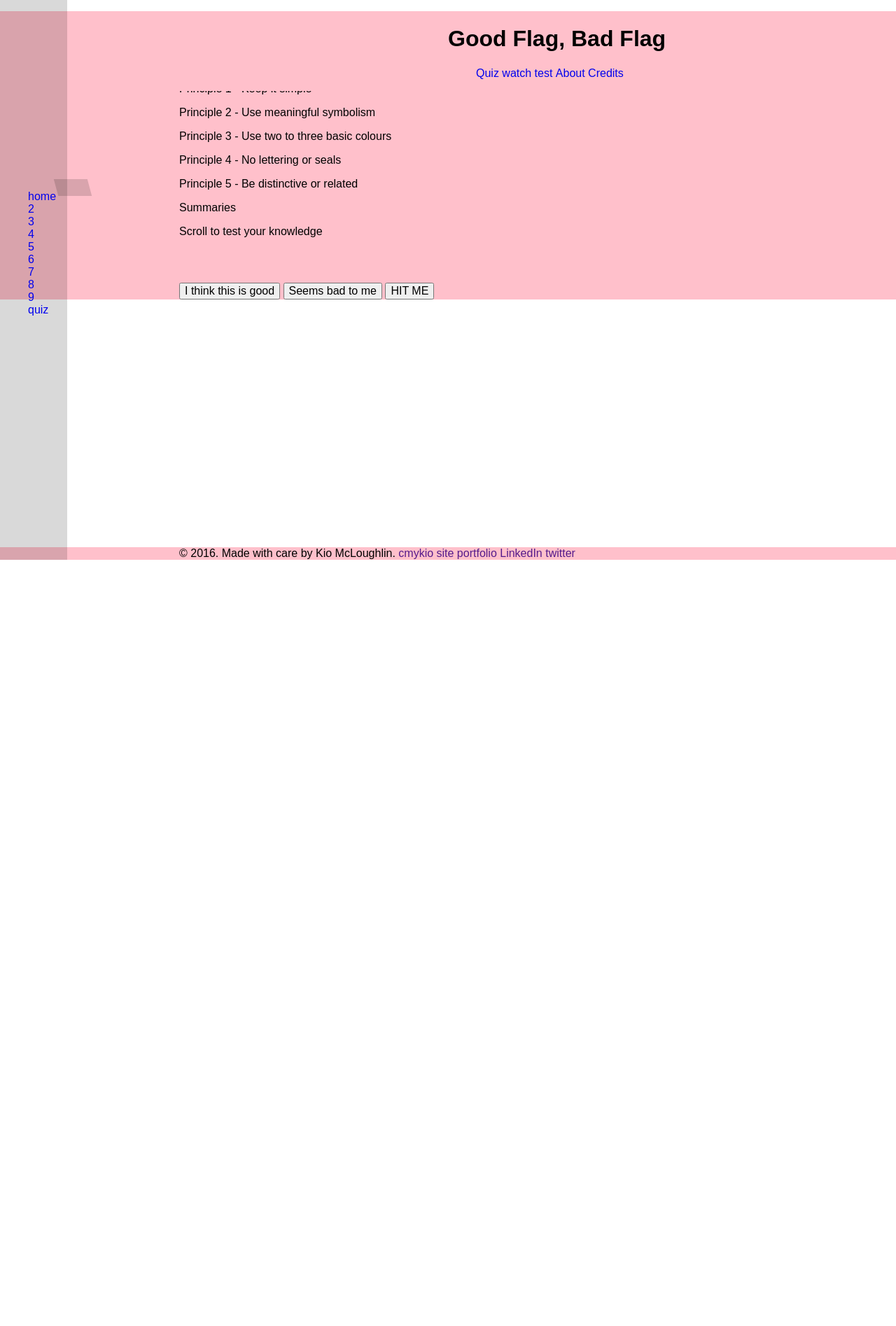
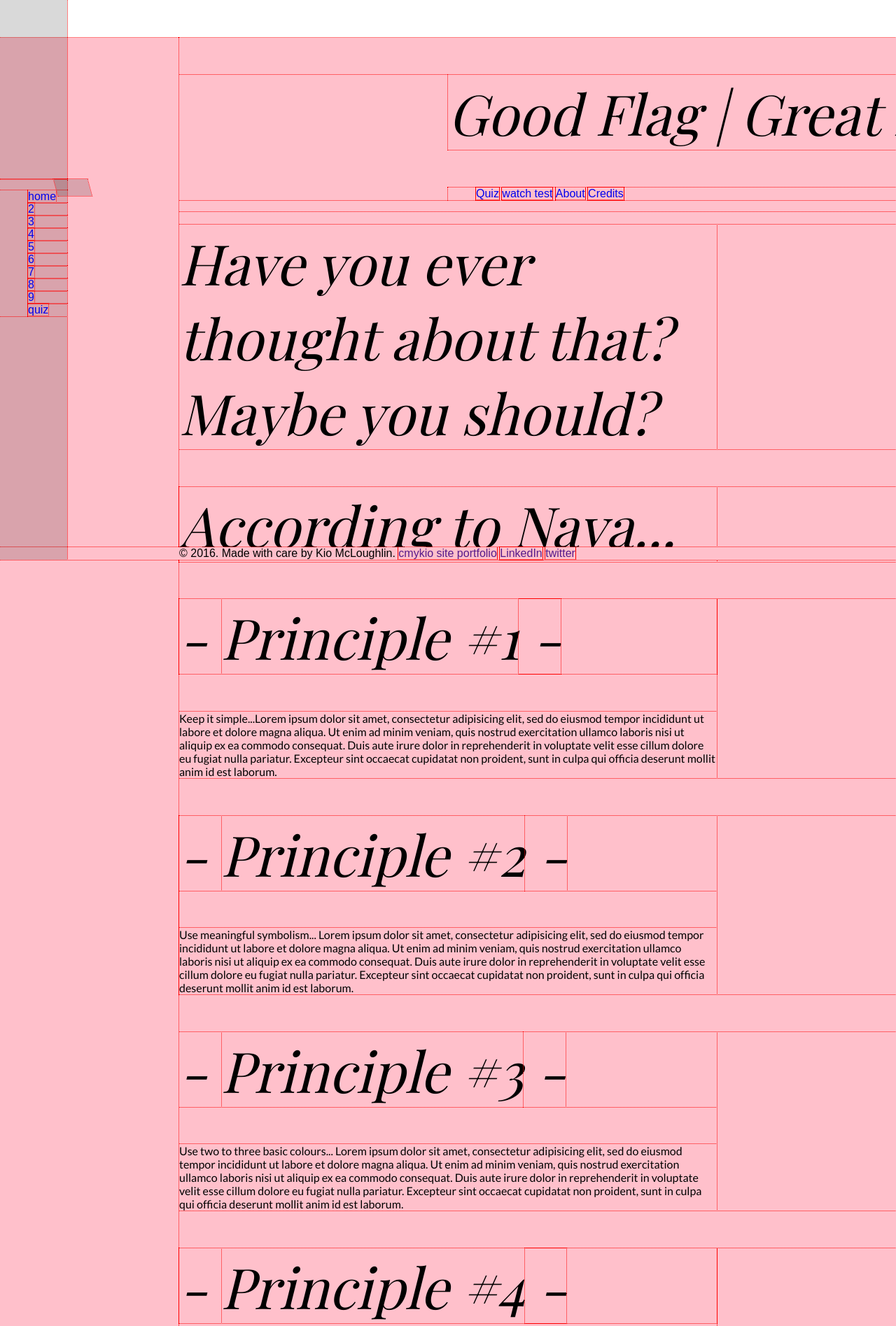
Before and after one commit to cmykio/fewd29kio, a plain HTML site: page index.html in a window 1280 px wide. Shown: the top 1895 px of the page at 70% size. Before the commit the page ends 908 px from the top, so only its background shows below. Drawn offline with nearby package versions, Linux system fonts and the light colour scheme; a script that the page names is missing; a web font is replaced by a local one.

Commit message:
Fonts & new text added, layout experiments
Added Google fonts and testing heading and paragraph text styling

Layout adjustments and experiments

```diff
--- a/css/main.css
+++ b/css/main.css
@@ -16,6 +16,8 @@ Author: Kio McLoughlin
 
 * {
      box-sizing: border-box;
+     outline: 1px dotted red;
+
 }
 
 /******************************************
@@ -45,9 +47,17 @@ Author: Kio McLoughlin
           z-index: 11;
      }
 
-     .site-header h1 {
+     h1 {
+          font-family: 'Playfair Display';
+          font-style: italic;
+          font-weight: 400;
+          font-size: 5em;
+     }
 
+     p {
+          font-family: 'lato';
      }
+
 
      a {
           text-decoration: none;
@@ -111,6 +121,10 @@ Author: Kio McLoughlin
      .panel {
           display: block;
           height: 100%;
+     }
+
+     .paneltext {
+          margin-right: 25%;
      }
 
      .object-fit_scale-down {
--- a/index.html
+++ b/index.html
@@ -9,6 +9,8 @@
 		<!-- Placeholder title -->
 		<title>Flag Design</title>
 
+		<link href='https://fonts.googleapis.com/css?family=Playfair+Display:400,400italic,700,700italic' rel='stylesheet' type='text/css'>
+		<link href='https://fonts.googleapis.com/css?family=Lato:400,300,700' rel='stylesheet' type='text/css'>
 
 		<link rel="stylesheet" href="css/normalize.css">
 		<link rel="stylesheet" href="css/main.css">
@@ -18,7 +20,7 @@
 			<header class="site-header">
 
 				<nav class="site-nav">
-				<h1>Good Flag, Bad Flag</h1>
+				<h1>Good Flag | Great Flag?</h1>
 					<ul>
 						<li><a class="fullnav" href="#trigger10">Quiz</a></li>
 						<li><a href="watch.html" class="home-featured-link">watch test</a></li>
@@ -81,63 +83,93 @@
 					and the sentences should stay in position while scrolling to the next screen becoming available
 					Screen 1, on load-->
 					<section id="trigger1" class="panel">
-						<div id="pin1">
-							<p>what makes a good flag?</p>
+						<div id="pin1" class="paneltext">
+							<h1>what makes a good flag?</h1>
 						</div>
 					</section>
 
 					<!-- Screen2 -->
 					<section id="trigger2" class="panel">
-						<div id="pin2">
-							<p>Have you ever thought about that? Maybe you should?</p>
+						<div id="pin2" class="paneltext">
+							<h1>Have you ever thought about that? Maybe you should?</h1>
 						</div>
 					</section>
 
 					<!-- Screen 3 -->
 					<section id="trigger3" class="panel">
-						<div id="pin3">
-							<p>According to Nava...</p>
+						<div id="pin3" class="paneltext">
+							<h1>According to Nava...</h1>
 						</div>
 					</section>
 
 					<!-- Screen 4 -->
 					<section id="trigger4" class="panel">
-						<div id="pin4">
-							<p>Principle 1 - Keep it simple</p>
+						<div id="pin4" class="paneltext">
+							<h1><span> - </span>Principle #1<span> - </span></h1>
+							<p> Keep it simple...Lorem ipsum dolor sit amet, consectetur adipisicing elit, sed do eiusmod
+							tempor incididunt ut labore et dolore magna aliqua. Ut enim ad minim veniam,
+							quis nostrud exercitation ullamco laboris nisi ut aliquip ex ea commodo
+							consequat. Duis aute irure dolor in reprehenderit in voluptate velit esse
+							cillum dolore eu fugiat nulla pariatur. Excepteur sint occaecat cupidatat non
+							proident, sunt in culpa qui officia deserunt mollit anim id est laborum.</p>
 						</div>
 					</section>
 
 					<!-- Screen 5 -->
 					<section id="trigger5" class="panel">
-						<div id="pin5">
-							<p>Principle 2 - Use meaningful symbolism</p>
+						<div id="pin5" class="paneltext">
+							<h1><span> - </span>Principle #2<span> - </span></h1>
+							<p>Use meaningful symbolism... Lorem ipsum dolor sit amet, consectetur adipisicing elit, sed do eiusmod
+							tempor incididunt ut labore et dolore magna aliqua. Ut enim ad minim veniam,
+							quis nostrud exercitation ullamco laboris nisi ut aliquip ex ea commodo
+							consequat. Duis aute irure dolor in reprehenderit in voluptate velit esse
+							cillum dolore eu fugiat nulla pariatur. Excepteur sint occaecat cupidatat non
+							proident, sunt in culpa qui officia deserunt mollit anim id est laborum.</p>
 						</div>
 					</section>
 
 					<!-- Screen 6 -->
 					<section id="trigger6" class="panel">
-						<div id="pin6">
-							<p>Principle 3 - Use two to three basic colours</p>
+						<div id="pin6" class="paneltext">
+							<h1><span> - </span>Principle #3<span> - </span></h1>
+							<p>Use two to three basic colours... Lorem ipsum dolor sit amet, consectetur adipisicing elit, sed do eiusmod
+							tempor incididunt ut labore et dolore magna aliqua. Ut enim ad minim veniam,
+							quis nostrud exercitation ullamco laboris nisi ut aliquip ex ea commodo
+							consequat. Duis aute irure dolor in reprehenderit in voluptate velit esse
+							cillum dolore eu fugiat nulla pariatur. Excepteur sint occaecat cupidatat non
+							proident, sunt in culpa qui officia deserunt mollit anim id est laborum.</p>
 						</div>
 					</section>
 
 					<!-- Screen 7 -->
 					<section id="trigger7" class="panel">
-						<div id="pin7">
-							<p>Principle 4 - No lettering or seals</p>
+						<div id="pin7" class="paneltext">
+							<h1><span> - </span>Principle #4<span> - </span></h1>
+							<p>No lettering or seals... Lorem ipsum dolor sit amet, consectetur adipisicing elit, sed do eiusmod
+							tempor incididunt ut labore et dolore magna aliqua. Ut enim ad minim veniam,
+							quis nostrud exercitation ullamco laboris nisi ut aliquip ex ea commodo
+							consequat. Duis aute irure dolor in reprehenderit in voluptate velit esse
+							cillum dolore eu fugiat nulla pariatur. Excepteur sint occaecat cupidatat non
+							proident, sunt in culpa qui officia deserunt mollit anim id est laborum.</p>
 						</div>
 					</section>
 
 					<!-- Screen 8 -->
 					<section id="trigger8" class="panel">
-						<div id="pin8">
-							<p>Principle 5 - Be distinctive or related</p>
+						<div id="pin8" class="paneltext">
+							<h1><span> - </span>Principle #5<span> - </span></h1>
+							<p>Be distinctive or related... Lorem ipsum dolor sit amet, consectetur adipisicing elit, sed do eiusmod
+							tempor incididunt ut labore et dolore magna aliqua. Ut enim ad minim veniam,
+							quis nostrud exercitation ullamco laboris nisi ut aliquip ex ea commodo
+							consequat. Duis aute irure dolor in reprehenderit in voluptate velit esse
+							cillum dolore eu fugiat nulla pariatur. Excepteur sint occaecat cupidatat non
+							proident, sunt in culpa qui officia deserunt mollit anim id est laborum.</p>
 						</div>
 					</section>
 
 					<!-- Screen 9 -->
 					<section id="trigger9" class="panel">
-						<div id="pin9">
+						<div id="pin9" class="paneltext">
 							<p>Summaries</p>
 							<p>Scroll to test your knowledge</p>
 						</div>
--- a/js/main.js
+++ b/js/main.js
@@ -195,7 +195,7 @@ document.getElementById('good').onclick = getAnswerGood;
 document.getElementById('bad').onclick = getAnswerBad;
 
 function getCountry () {
-	flag_position_in_array =Math.floor(Math.random()*198)
+	flag_position_in_array =Math.floor(Math.random()*197)
 	console.log(flag_position_in_array);
 	flag_to_print = flags_list[flag_position_in_array];
 	countryflag = country_names[flag_position_in_array];
```
